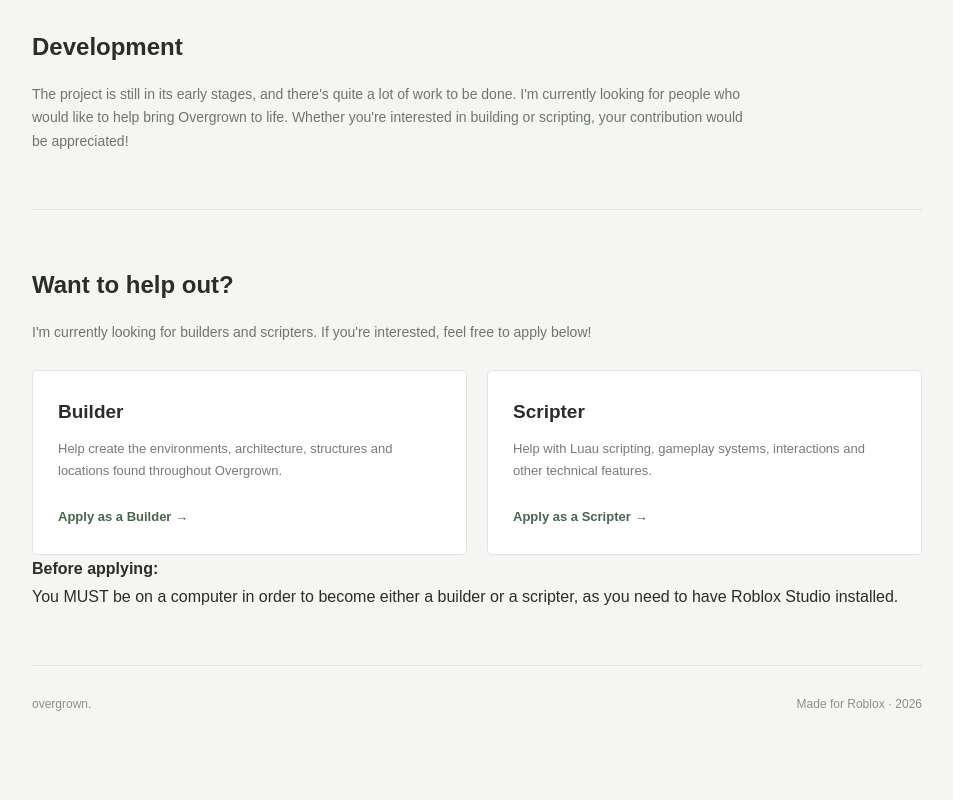
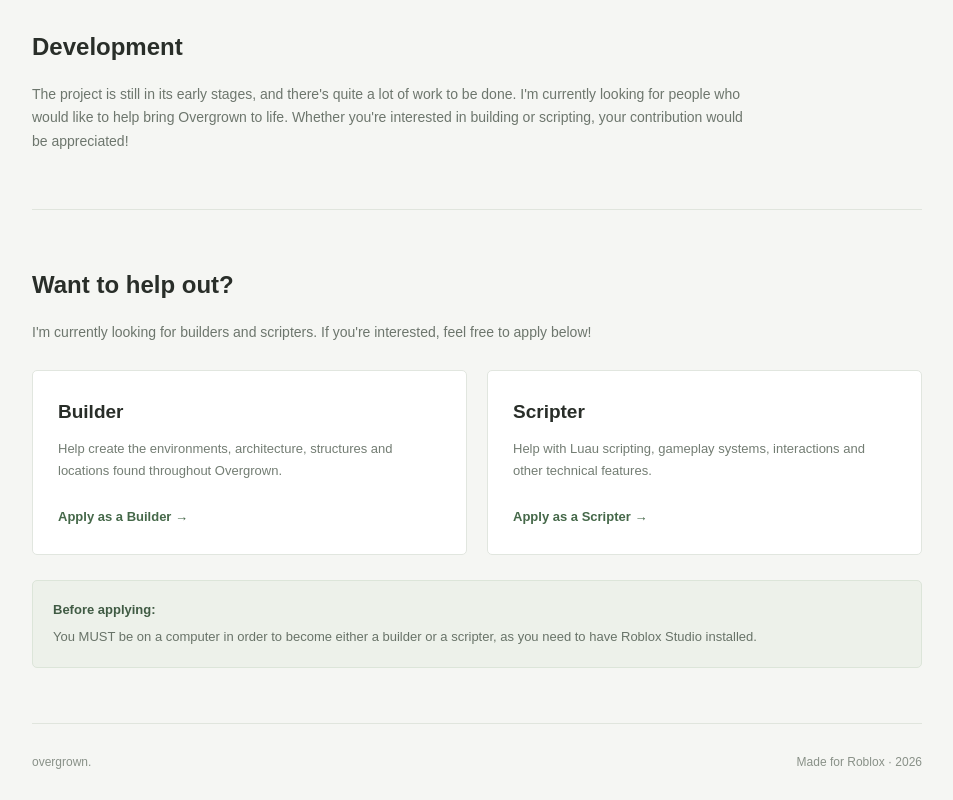
Before and after one commit to Deniz003/overgrown-website, a plain HTML site: page index.html in a window 1280 px wide. Shown: the part 774-1574 px from the top of the page, without its empty margins (163-1116 px from the left). Before the commit the page ends 1516 px from the top, so only its background shows below. Drawn offline with Linux system fonts and the light colour scheme.

Commit message:
Update style.css

```diff
--- a/style.css
+++ b/style.css
@@ -190,3 +190,25 @@ footer {
         gap: 5px;
     }
 }
+
+/* APPLICATION REQUIREMENT */
+
+.requirement {
+    margin-top: 25px;
+    padding: 18px 20px;
+    background: #edf1ea;
+    border: 1px solid #dce5d9;
+    border-radius: 5px;
+}
+
+.requirement strong {
+    display: block;
+    color: #405b44;
+    font-size: 13px;
+    margin-bottom: 5px;
+}
+
+.requirement p {
+    color: #687368;
+    font-size: 13px;
+}
```
